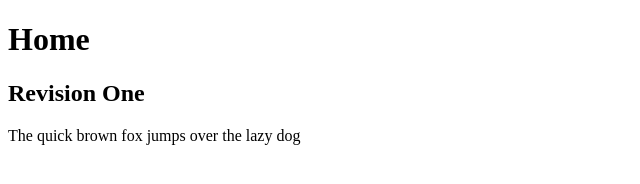
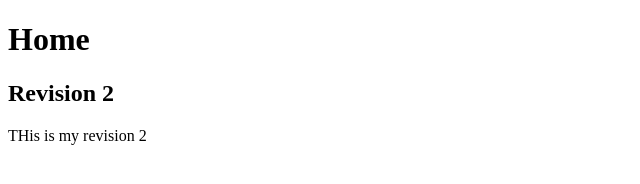
Before and after one commit to thinkthencode/gitlearning, a plain HTML site: page index.html in a window 1280 px wide. Shown: the whole page, without its empty margins (0-640 px from the left). Drawn offline with Linux system fonts and the light colour scheme.

Commit message:
This is revision 2

```diff
--- a/index.html
+++ b/index.html
@@ -7,8 +7,8 @@
 <body>
 
   <h1>Home</h1>
-  <h2>Revision One</h2>
-  <p>The quick brown fox jumps over the lazy dog</p>
+  <h2>Revision 2</h2>
+  <p>THis is my revision 2</p>
 
 </body>
 </html>
```
